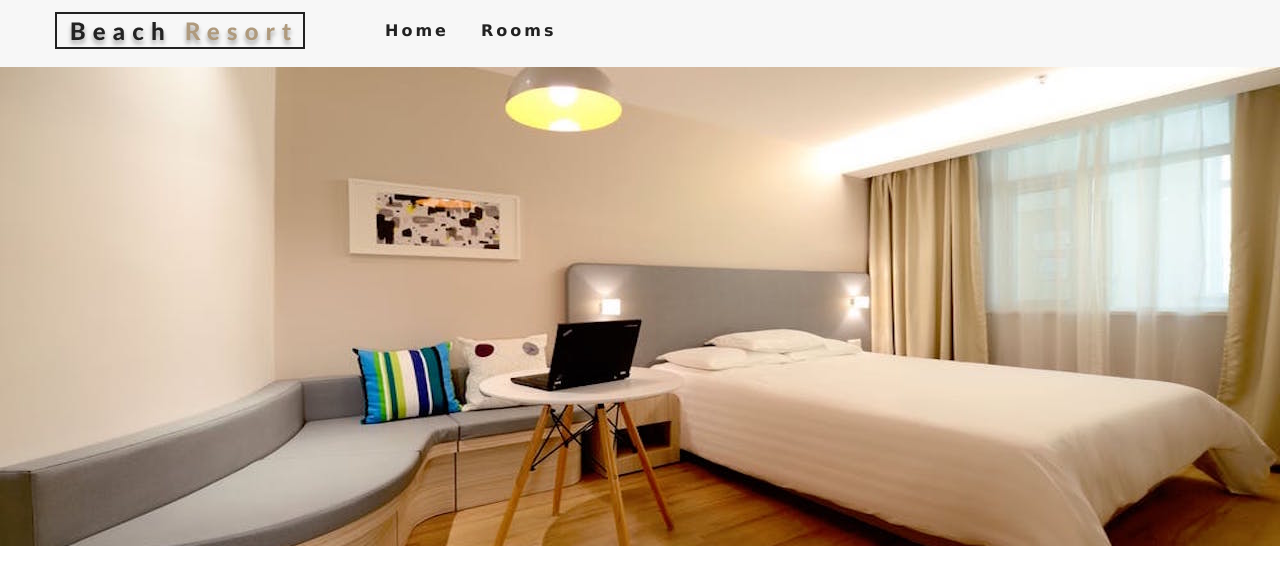
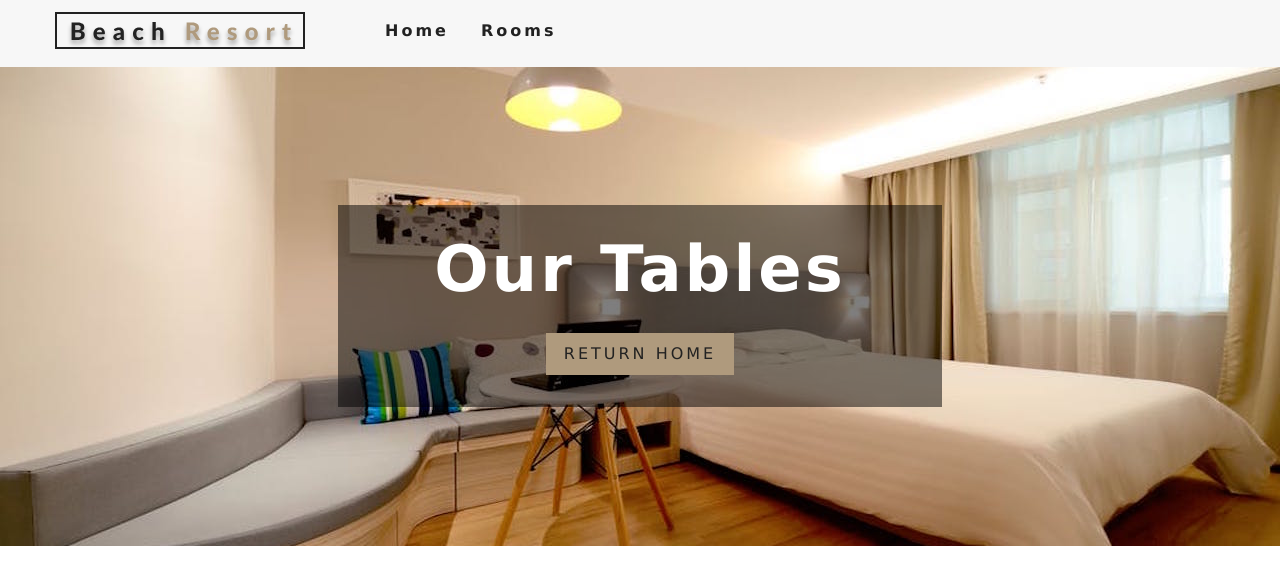
Before and after one commit to iamayushdas/roomz, a React (Create React App) app: page /rooms in a window 1280 px wide. Shown: the top 584 px of the page. Built offline with nearby package versions, Linux system fonts and the light colour scheme.

Commit message:
Banner added to rooms page

```diff
--- a/src/pages/Rooms.js
+++ b/src/pages/Rooms.js
@@ -1,8 +1,16 @@
 import React from 'react'
 import Hero from '../components/Hero'
+import Banner from '../components/Banner'
+import {Link} from 'react-router-dom'
 const Rooms = () => {
     return (
-        <Hero hero="roomsHero" />
+        <Hero hero="roomsHero" >
+            <Banner title="Our tables">
+                <Link to="/" className="btn-primary">
+                    Return Home
+                </Link>
+            </Banner>
+        </Hero>
     )
 }
 
```
Also changed, not shown: 1 other file (tests, documents, lock files or other folders).
